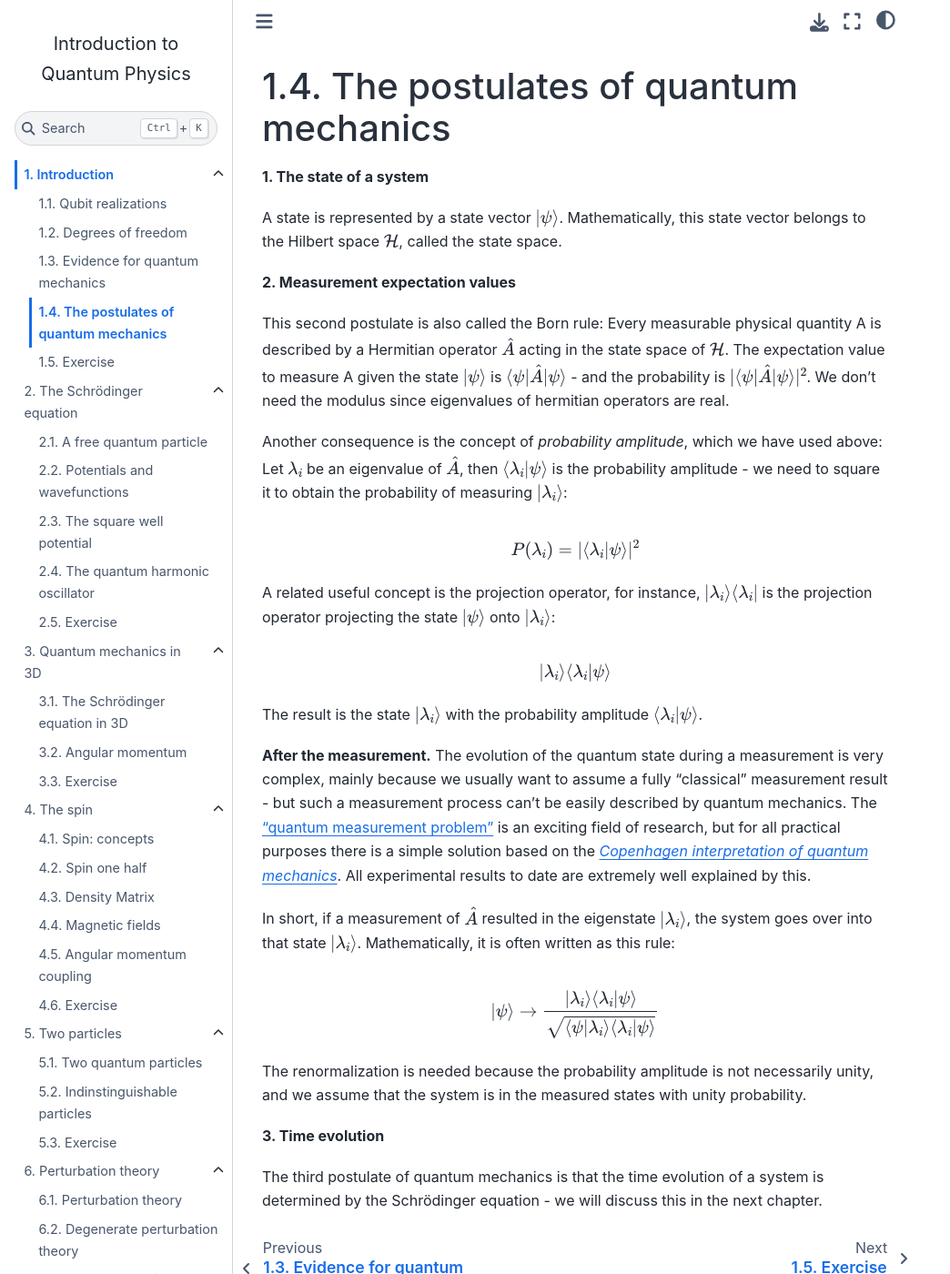
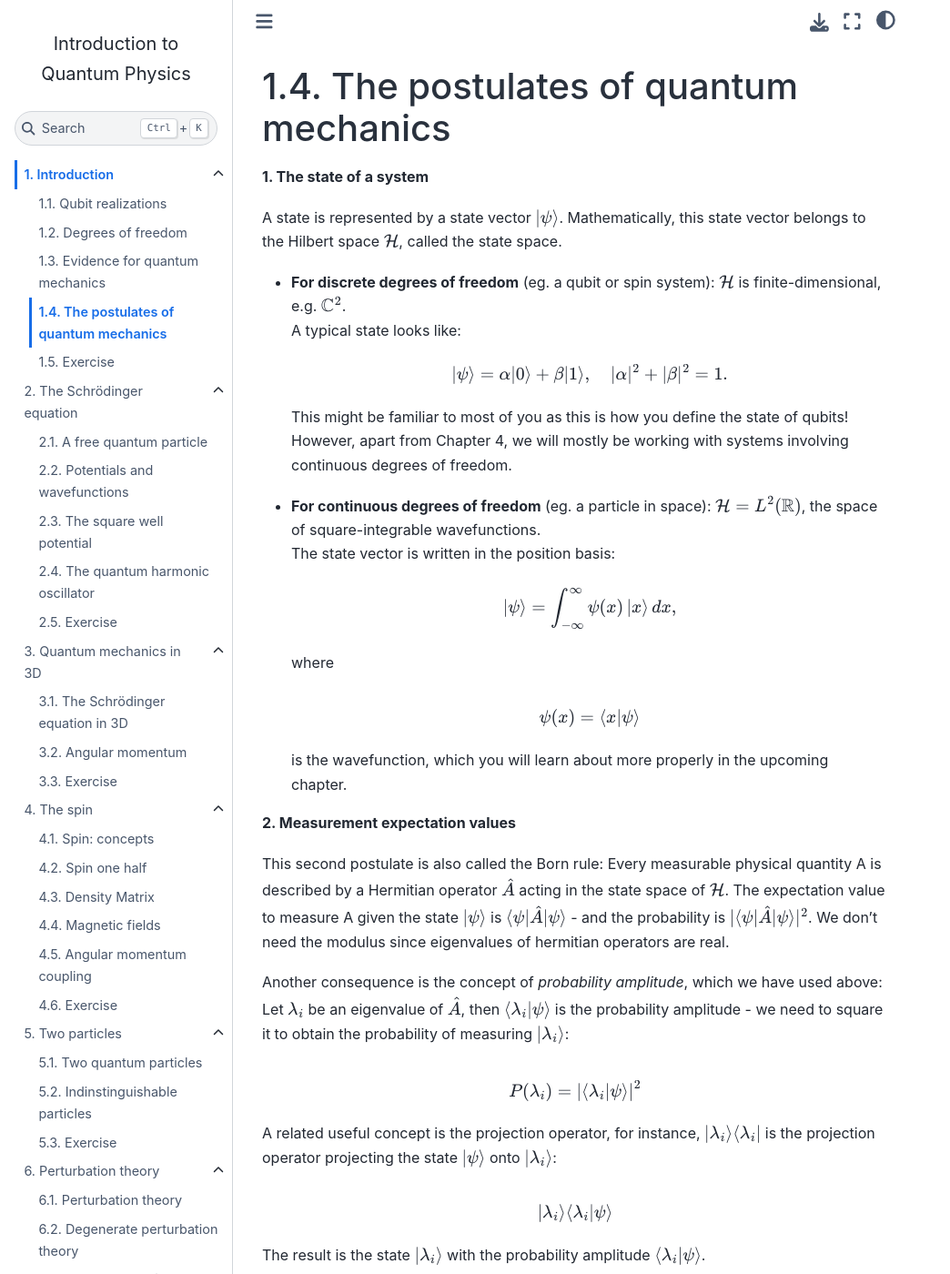
Before and after one commit to wolfgangasdf/iqp-book, a Jupyter Book: the page built from b-postulates.md, in a window 1280 px wide and 1400 px high. Shown: the whole window at 91% size, without its empty margins (0-1044 px from the left). Built offline with Jupyter Book 1.0.4 settings and Sphinx 7.4.7 and the Sphinx Book theme 1.1.4, drawn with Linux system fonts in a browser that asks for light colours.

Commit message:
Adds content, warnings and footnotes (#8)
* discrete v cont.

* add warning for 3D

* typo

* topological QC

* typo

```diff
--- a/b-postulates.md
+++ b/b-postulates.md
@@ -16,6 +16,32 @@ kernelspec:
 **1. The state of a system**
 
 A state is represented by a state vector $|\psi\rangle$. Mathematically, this state vector belongs to the Hilbert space $\mathcal{H}$, called the state space.
+
+- **For discrete degrees of freedom** (eg. a qubit or spin system):
+  $\mathcal{H}$ is finite-dimensional, e.g. $\mathbb{C}^2$.
+  A typical state looks like:
+
+  $$
+  |\psi\rangle = \alpha|0\rangle + \beta|1\rangle, \quad |\alpha|^2 + |\beta|^2 = 1.
+  $$
+
+  This might be familiar to most of you as this is how you define the state of qubits! However, apart from Chapter 4, we will mostly be working with systems involving continuous degrees of freedom.
+
+- **For continuous degrees of freedom** (eg. a particle in space):
+  $\mathcal{H} = L^2(\mathbb{R})$, the space of square-integrable wavefunctions.
+  The state vector is written in the position basis:
+
+  $$
+  |\psi\rangle = \int_{-\infty}^{\infty} \psi(x)\,|x\rangle \, dx,
+  $$
+
+  where
+
+  $$
+  \psi(x) = \langle x|\psi\rangle
+  $$
+
+  is the wavefunction, which you will learn about more properly in the upcoming chapter.
 
 **2. Measurement expectation values**
 
```
Also changed, not shown: 3d-schroedinger.md (+6 -0 lines), se-qho.md (+1 -1 lines), tp-indistinguishable.md (+16 -1 lines), figures/two-particles/anyons.png (added).
